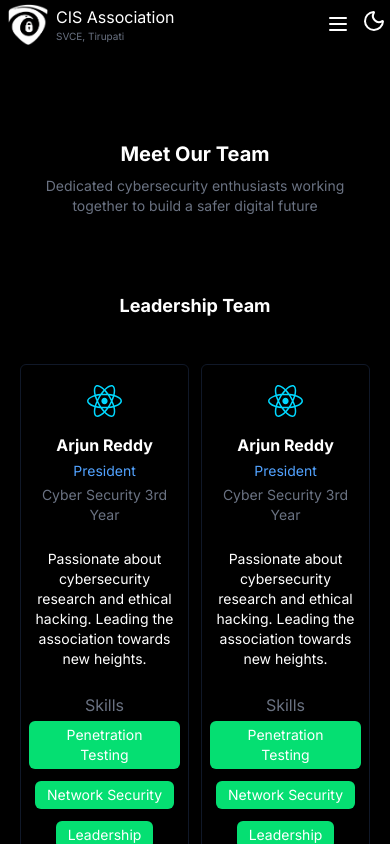
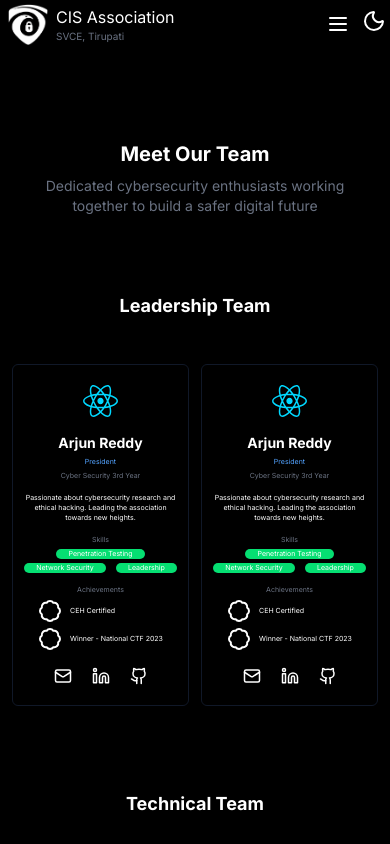
Before and after one commit to Akhileswar6/CIS-Project, a React (Vite) app: page /teams in a window 390 px wide. Shown: the top 844 px of the page. Built offline with nearby package versions, Linux system fonts and the light colour scheme.

Commit message:
Adding responsiveness is still in progress

```diff
--- a/src/Components/GetInTouch.jsx
+++ b/src/Components/GetInTouch.jsx
@@ -10,7 +10,7 @@ const GetInTouch = () => {
                 <h3 className="text-3xl font-semibold max-lg:text-2xl max-md:text-xl">Get In Touch</h3>
                 <p className="text-gray-500 text-lg max-lg:text-base text-center max-md:text-sm">Connect with us through various channels and stay updated with the latest cybersecurity trends</p>
             </div>
-            <div className="grid grid-cols-3 gap-4 px-10 py-10 max-lg:grid-cols-2 max-sm:grid-cols-1 max-md:px-3">
+            <div className="grid grid-cols-3 gap-4 px-10 py-10 max-md:grid-cols-2 max-sm:grid-cols-1 max-md:px-3">
                 {MailDetails.map((section, index) => (
                     <div key={index} className="border-1 border-gray-900 flex flex-col justify-between p-5 gap-5 rounded-md max-md:gap-2">
                         <div className="p-2 bg-[#012D4B] w-fit rounded-lg">{section.img}</div>
--- a/src/Components/Navbar.jsx
+++ b/src/Components/Navbar.jsx
@@ -12,6 +12,10 @@ import { useState } from 'react';
 const Navbar = ({isDark, setIsDark}) => {
 
     const [display, setDisplay] = useState(false);
+
+    const handleLinkClick = () => {
+        setDisplay(false);
+    }
 
   return (
     <div className={`${isDark ? 'bg-black text-white' : 'bg-white text-black'} p-3 fixed w-full top-0 flex justify-between items-center border-gray-900 z-10 max-sm:p-1`}>
@@ -37,15 +41,15 @@ const Navbar = ({isDark, setIsDark}) => {
         </div>
         <div className='hidden max-md:flex justify-center items-center gap-3'>
             {display ?
-                <ul className='bg-white/90 text-black py-5 flex flex-col absolute w-full right-0 top-[100%] z-1 items-center justify-center gap-x-10'>
+                <ul className='bg-white/90 text-black py-5 flex flex-col absolute w-full right-0 top-[100%] z-1 items-center justify-center gap-y-1 font-semibold'>
                     {NavLinks.map((link)=>(
-                        <li className='hover:text-blue-400 transition-colors delay-100' key={link.name}>
+                        <li onClick={() => handleLinkClick()} className='hover:text-blue-400 transition-colors delay-100' key={link.name}>
                             <Link to={link.link}>{link.name}</Link>
                         </li>
                     ))}
                 </ul> : null
             }
-            <button onClick={() => setDisplay(!display)}>{display ? <X /> : <Menu />}</button>
+            <button onClick={() => setDisplay(!display)} className='cursor-pointer'>{display ? <X /> : <Menu />}</button>
             <ToggleDark isDark={isDark} setIsDark={setIsDark} />
         </div>
     </div>
--- a/src/Components/PastEvents.jsx
+++ b/src/Components/PastEvents.jsx
@@ -12,9 +12,9 @@ const PastEvents = () => {
     const dataSet = showAll ? PastEventsData : PastEventsData.slice(0, 4);
 
     return(
-        <div className="flex flex-col justify-center items-center px-10 py-10">
-            <h3 className="text-3xl font-semibold">Past Events</h3>
-            <div className="grid py-10 grid-cols-2 gap-5">
+        <div className="flex flex-col justify-center items-center px-10 py-10 max-md:px-3">
+            <h3 className="text-3xl font-semibold max-lg:text-2xl max-md:text-xl">Past Events</h3>
+            <div className="grid py-10 grid-cols-2 gap-5 max-md:py-5">
                 {dataSet.map((ent, index) => (
                     <div key={index} className="border-1 p-5 rounded-md border-gray-900 flex flex-col justify-between">
                         <div className="flex justify-between items-center">
--- a/src/Components/TeamsDetails.jsx
+++ b/src/Components/TeamsDetails.jsx
@@ -7,33 +7,33 @@ import { TeamsDetailsData } from '../data';
 
 const TeamsDetails = () => {
     return(
-        <div className='flex flex-col text-center gap-20 py-7 px-15 max-md:px-5 max-md:gap-15'>
+        <div className='flex flex-col text-center gap-20 py-7 px-15 max-md:px-3 max-md:gap-15'>
             {TeamsDetailsData.map((team, index) => (
                 <div key={index} className='flex flex-col gap-5 py-3 max-md:gap-1'>
                     <h3 className='text-xl font-semibold max-md:text-lg'>{team.name}</h3>
                     <div className='grid gap-7 grid-cols-3 pt-10 max-lg:grid-cols-2 max-md:gap-3'>
                         {team.TeamDetails.map((person, index) => (
-                            <div key={index} className='flex flex-col justify-center items-center px-10 gap-2 border-1 py-5 rounded-md border-gray-900 max-md:px-2 max-md:gap-1'>
+                            <div key={index} className='flex flex-col justify-center items-center px-10 gap-2 border-1 py-5 rounded-md border-gray-900 max-md:px-2 max-md:gap-1 text-sm max-sm:text-[7px]'>
                                 <div className=''><img src={person.img} alt="" /></div>
-                                <h6 className='text-lg font-semibold pt-3 max-md:text-base'>{person.name}</h6>
-                                <p className='text-blue-400 text-sm'>{person.role}</p>
-                                <p className='text-gray-500 text-sm'>{person.branch}</p>
-                                <p className='text-sm pt-5'>{person.description}</p>
-                                <p className='text-gray-500 pt-5'>Skills</p>
-                                <ul className='flex gap-3 flex-wrap justify-around items-center'>
+                                <h6 className='text-lg font-semibold pt-3 max-md:text-base max-sm:text-sm'>{person.name}</h6>
+                                <p className='text-blue-400'>{person.role}</p>
+                                <p className='text-gray-500'>{person.branch}</p>
+                                <p className='pt-5 max-sm:pt-2'>{person.description}</p>
+                                <p className='text-gray-500 pt-5 max-sm:pt-2'>Skills</p>
+                                <ul className='flex gap-3 flex-wrap justify-around items-center max-sm:gap-1'>
                                     {person.skills.map((skill, index) => (
-                                        <li className='bg-green-400 px-3 rounded-md text-sm py-1' key={index}>{skill}</li>
+                                        <li className='bg-green-400 px-3 rounded-md py-1 max-sm:py-0' key={index}>{skill}</li>
                                     ))}
                                 </ul>
-                                <p className='text-gray-500 pt-5'>Achievements</p>
-                                <ul className='text-[10px] flex flex-col gap-1'>
+                                <p className='text-gray-500 pt-5 max-sm:pt-2'>Achievements</p>
+                                <ul className='flex flex-col gap-1'>
                                     {person.achievements.map((achievement, index) => (
-                                        <li key={index} className='flex gap-2 items-center'><Badge /> {achievement}</li>
+                                        <li key={index} className='flex gap-2 items-center justify-start'><Badge /> {achievement}</li>
                                     ))}
                                 </ul>
                                 <ul className='flex justify-around pt-3 gap-x-5'>
                                     {person.socialLinks.map((link, index) => (
-                                        <li key={index}><a href={link.link}>{link.img}</a></li>
+                                        <li key={index} className=''><a href={link.link}>{link.img}</a></li>
                                     ))}
                                 </ul>
                             </div>
--- a/src/Components/UpcomingEvents.jsx
+++ b/src/Components/UpcomingEvents.jsx
@@ -5,7 +5,7 @@ import { UpcomingEventsData } from "../data";
 
 const UpcomingEvents = () => {
     return(
-        <div className="px-10 pt-36 flex flex-col w-full gap-y-2 max-md:px-3">
+        <div className="px-10 pt-36 flex flex-col w-full gap-y-2 max-md:px-3 max-sm:pt-26">
             <h2 className="text-3xl text-center font-semibold max-lg:text-2xl max-md:text-xl">Upcoming Events</h2>
             <p className="text-center text-gray-500 text-lg max-lg:text-base max-md:text-sm">Stay ahead in Cyber Security with our cutting edge workshops, competitions and Hackathons.</p>
             <div className="grid grid-cols-3 py-10 gap-4 w-full max-lg:grid-cols-2 max-sm:grid-cols-1 max-md:gap-2">
--- a/src/Pages/Teams.jsx
+++ b/src/Pages/Teams.jsx
@@ -3,7 +3,7 @@ import TeamsDetails from "../Components/TeamsDetails";
 
 
 const Teams = ({isDark}) => {
-    console.log(isDark)
+
     return(
         <div className={`${isDark ? 'bg-black text-white' : 'bg-white text-black'} flex flex-col gap-3`}>
             <div className="flex flex-col justify-center items-center px-10 max-md:px-5">
```
Also changed, not shown: src/Components/EventsHero.jsx (+7 -7 lines).
